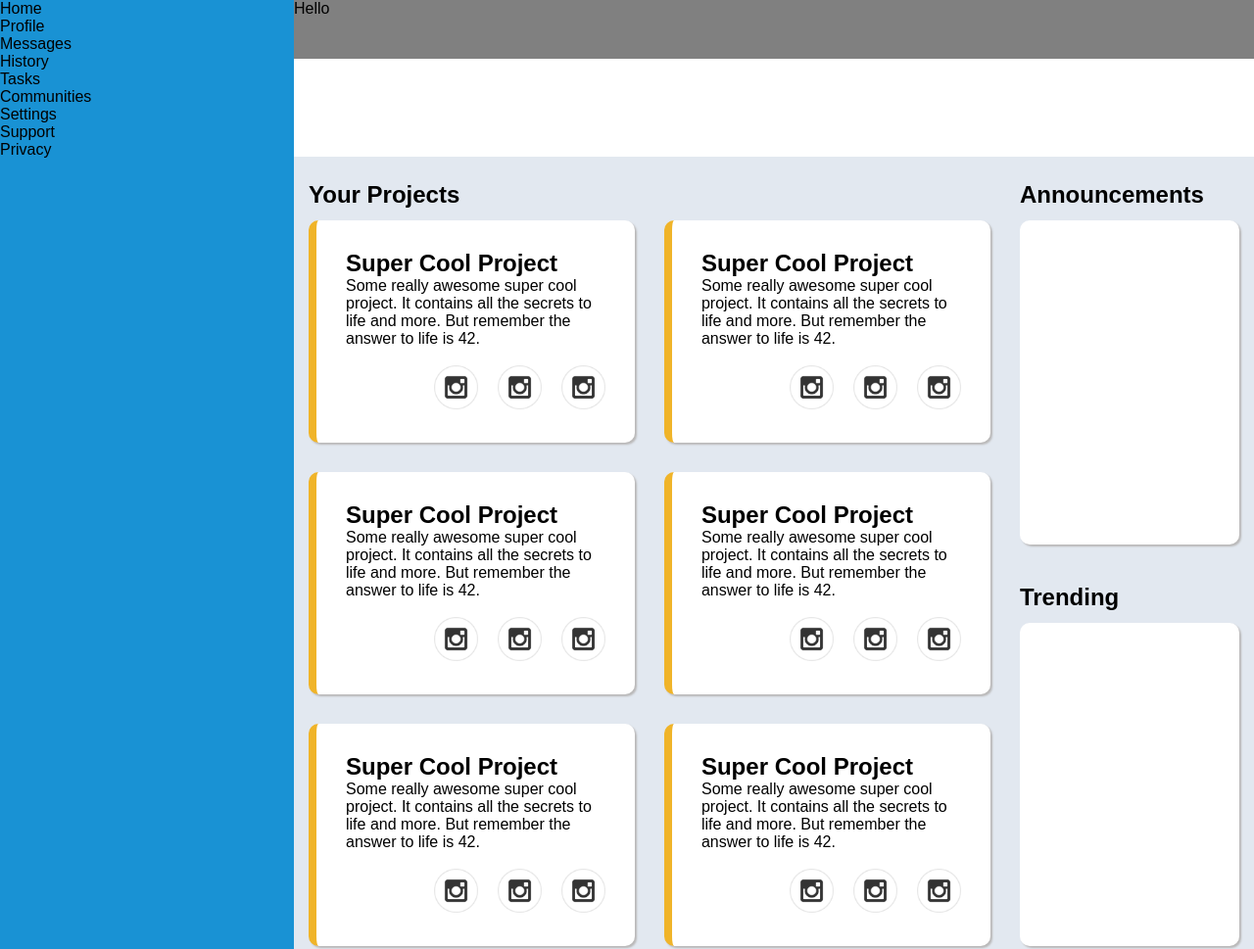
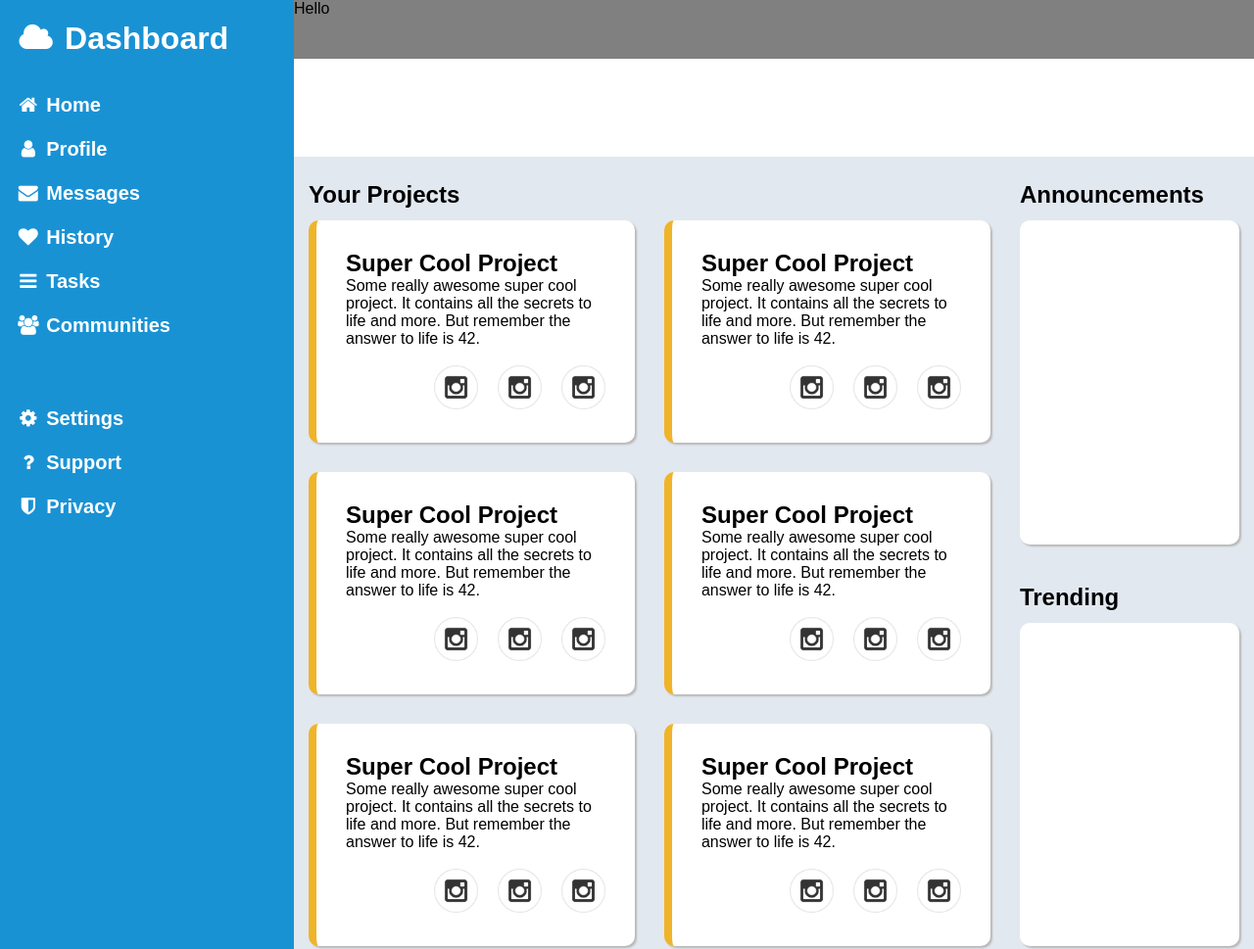
Before and after one commit to fraser-dempster/finished-dashboard-odin, a plain HTML site: page index.html in a window 1280 px wide. Shown: the top 969 px of the page at 98% size. Drawn offline with Linux system fonts and the light colour scheme.

Commit message:
finished styling sidebar

```diff
--- a/index.css
+++ b/index.css
@@ -16,6 +16,11 @@ body {
 
 p {
   margin: 0;
+}
+
+h1 {
+  color: #ffffff;
+  margin-left: 16px;
 }
 
 button {
@@ -38,8 +43,21 @@ button:focus {
 }
 
 .sidebar {
+  display: flex;
+  flex-direction: column;
+  gap: 10px;
+
   background-color: #1992d4;
   grid-area: sidebar;
+}
+
+.sidebar a {
+  padding: 6px 8px 6px 16px;
+  text-decoration: none;
+  font-size: 20px;
+  color: #ffffff;
+  display: block;
+  font-weight: bold;
 }
 
 .search {
--- a/index.html
+++ b/index.html
@@ -6,18 +6,25 @@
     <meta name="viewport" content="width=device-width, initial-scale=1.0" />
     <title>Dashboard</title>
     <link rel="stylesheet" href="index.css" />
+    <link
+      rel="stylesheet"
+      href="https://cdnjs.cloudflare.com/ajax/libs/font-awesome/4.7.0/css/font-awesome.min.css"
+    />
   </head>
   <body>
     <div class="sidebar">
-      <div>Home</div>
-      <div>Profile</div>
-      <div>Messages</div>
-      <div>History</div>
-      <div>Tasks</div>
-      <div>Communities</div>
-      <div>Settings</div>
-      <div>Support</div>
-      <div>Privacy</div>
+      <h1><i class="fa fa-fw fa-cloud"></i> Dashboard</h1>
+      <a href="#home"><i class="fa fa-fw fa-home"></i> Home</a>
+      <a href="#profile"><i class="fa fa-fw fa-user"></i> Profile</a>
+      <a href="#messages"><i class="fa fa-fw fa-envelope"></i> Messages</a>
+      <a href="#history"><i class="fa fa-fw fa-heart"></i> History</a>
+      <a href="#tasks"><i class="fa fa-fw fa-bars"></i> Tasks</a>
+      <a style="margin-bottom: 50px" href="#communities"
+        ><i class="fa fa-fw fa-users"></i> Communities</a
+      >
+      <a href="#settings"><i class="fa fa-fw fa-gear"></i> Settings</a>
+      <a href="#support"><i class="fa fa-fw fa-question"></i> Support</a>
+      <a href="#privacy"><i class="fa fa-fw fa-shield"></i> Privacy</a>
     </div>
     <div class="header">Hello</div>
     <div class="main">
```
